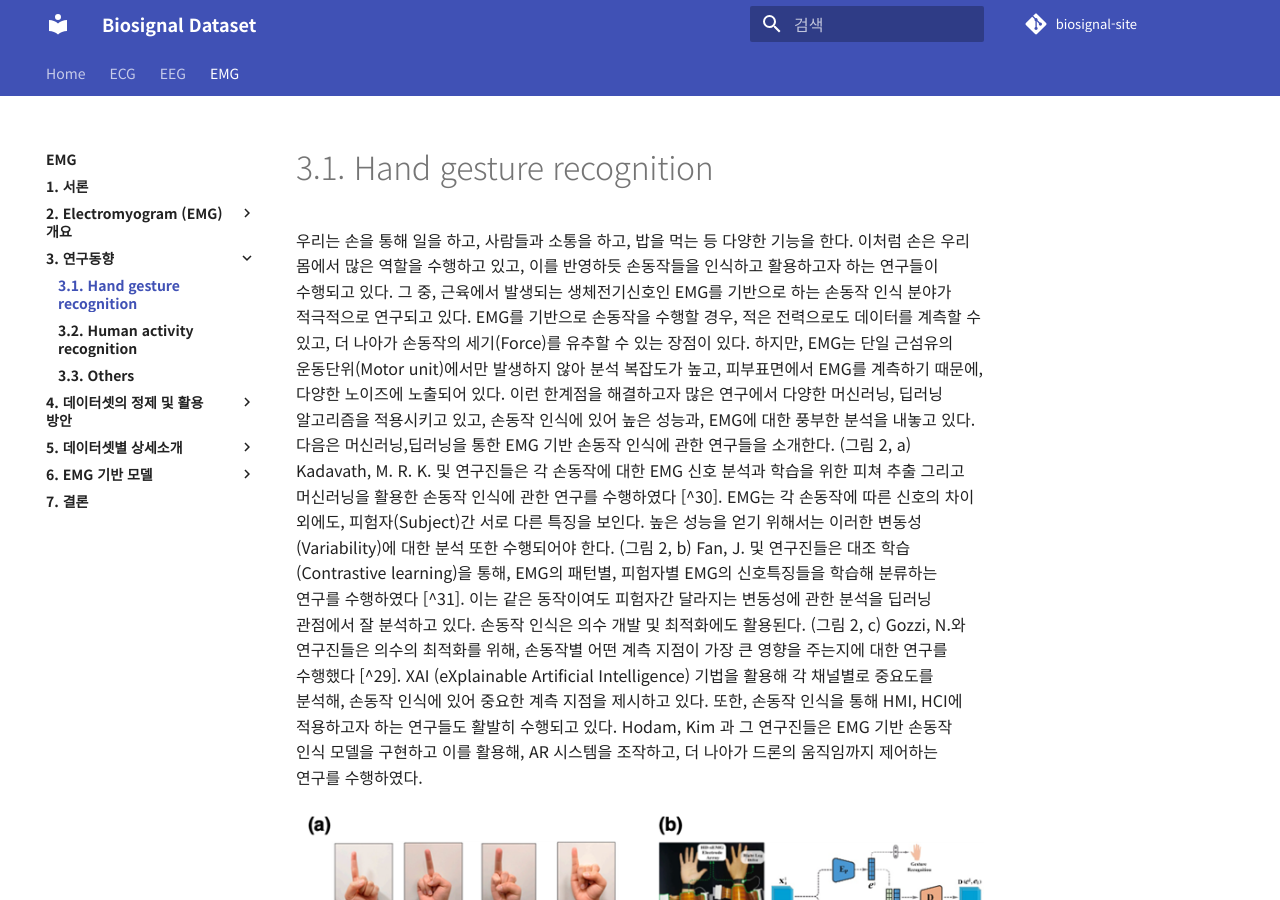
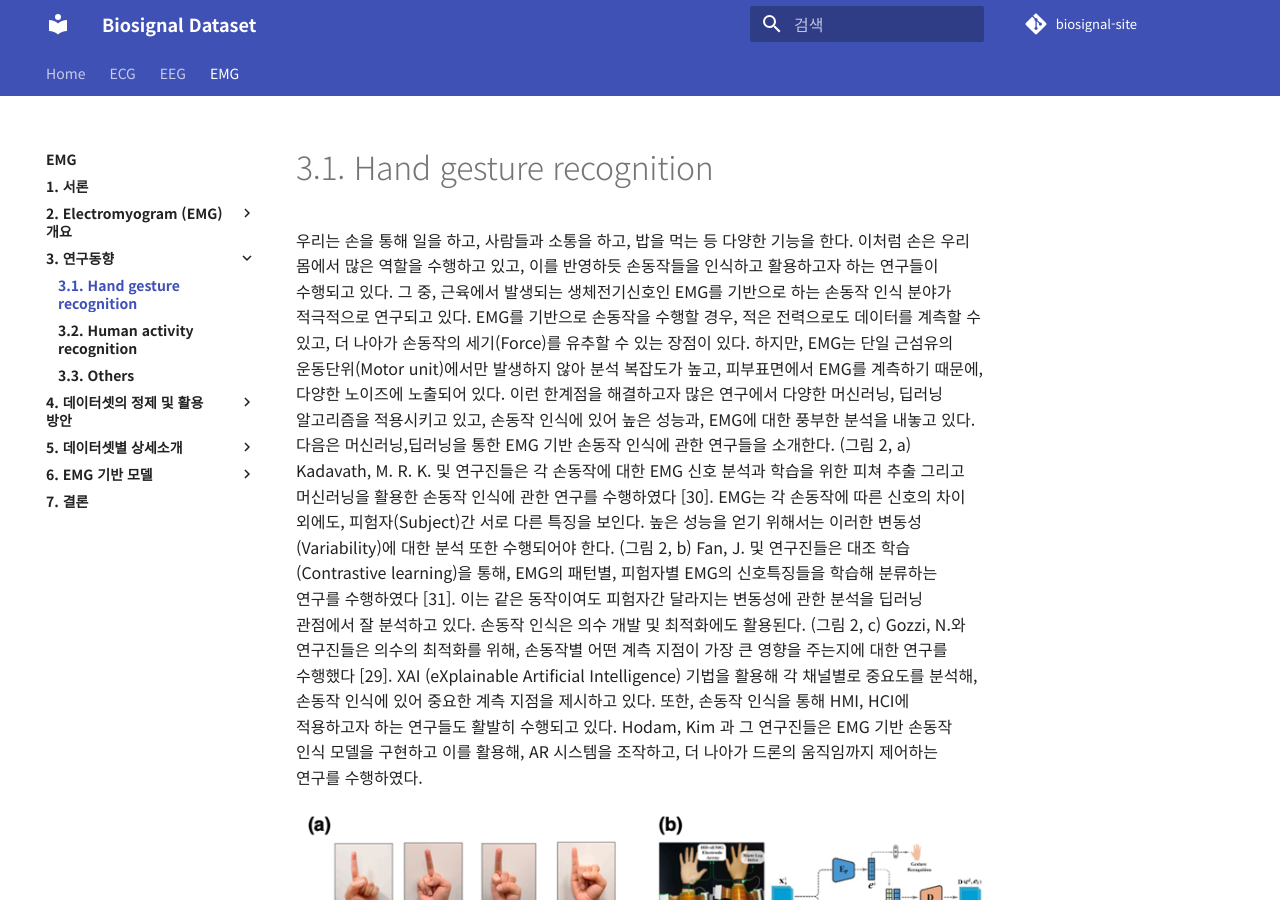
Before and after one commit to iwantjeonyeok/biosignal-site, an MkDocs documentation site: the page built from docs/emg/3-연구동향/3-1-hand-gesture-recognition.md, in a window 1280 px wide and 900 px high. Built offline with MkDocs 1.6.1 and Material for MkDocs 9.7.7, drawn with Linux system fonts in a browser that asks for light colours; comment, search, counter and statistics services are not loaded.

```diff
--- a/docs/emg/3-연구동향/3-1-hand-gesture-recognition.md
+++ b/docs/emg/3-연구동향/3-1-hand-gesture-recognition.md
@@ -2,9 +2,9 @@
 
 
 우리는 손을 통해 일을 하고, 사람들과 소통을 하고, 밥을 먹는 등 다양한 기능을 한다. 이처럼 손은 우리 몸에서 많은 역할을 수행하고 있고, 이를 반영하듯 손동작들을 인식하고 활용하고자 하는 연구들이 수행되고 있다. 그 중, 근육에서 발생되는 생체전기신호인 EMG를 기반으로 하는 손동작 인식 분야가 적극적으로 연구되고 있다. EMG를 기반으로 손동작을 수행할 경우, 적은 전력으로도 데이터를 계측할 수 있고, 더 나아가 손동작의 세기(Force)를 유추할 수 있는 장점이 있다. 하지만, EMG는 단일 근섬유의 운동단위(Motor unit)에서만 발생하지 않아 분석 복잡도가 높고, 피부표면에서 EMG를 계측하기 때문에, 다양한 노이즈에 노출되어 있다. 이런 한계점을 해결하고자 많은 연구에서 다양한 머신러닝, 딥러닝 알고리즘을 적용시키고 있고, 손동작 인식에 있어 높은 성능과, EMG에 대한 풍부한 분석을 내놓고 있다. 다음은 머신러닝,딥러닝을 통한 EMG 기반 손동작 인식에 관한 연구들을 소개한다.
-(그림 2, a) Kadavath, M. R. K. 및 연구진들은 각 손동작에 대한 EMG 신호 분석과 학습을 위한 피쳐 추출 그리고 머신러닝을 활용한 손동작 인식에 관한 연구를 수행하였다 [^30].
-EMG는 각 손동작에 따른 신호의 차이 외에도, 피험자(Subject)간 서로 다른 특징을 보인다. 높은 성능을 얻기 위해서는 이러한 변동성(Variability)에 대한 분석 또한 수행되어야 한다. (그림 2, b) Fan, J. 및 연구진들은 대조 학습(Contrastive learning)을 통해, EMG의 패턴별, 피험자별 EMG의 신호특징들을 학습해 분류하는 연구를 수행하였다 [^31]. 이는 같은 동작이여도 피험자간 달라지는 변동성에 관한 분석을 딥러닝 관점에서 잘 분석하고 있다.
-손동작 인식은 의수 개발 및 최적화에도 활용된다. (그림 2, c) Gozzi, N.와 연구진들은 의수의 최적화를 위해, 손동작별 어떤 계측 지점이 가장 큰 영향을 주는지에 대한 연구를 수행했다 [^29]. XAI (eXplainable Artificial Intelligence) 기법을 활용해 각 채널별로 중요도를 분석해, 손동작 인식에 있어 중요한 계측 지점을 제시하고 있다.
+(그림 2, a) Kadavath, M. R. K. 및 연구진들은 각 손동작에 대한 EMG 신호 분석과 학습을 위한 피쳐 추출 그리고 머신러닝을 활용한 손동작 인식에 관한 연구를 수행하였다 [30].
+EMG는 각 손동작에 따른 신호의 차이 외에도, 피험자(Subject)간 서로 다른 특징을 보인다. 높은 성능을 얻기 위해서는 이러한 변동성(Variability)에 대한 분석 또한 수행되어야 한다. (그림 2, b) Fan, J. 및 연구진들은 대조 학습(Contrastive learning)을 통해, EMG의 패턴별, 피험자별 EMG의 신호특징들을 학습해 분류하는 연구를 수행하였다 [31]. 이는 같은 동작이여도 피험자간 달라지는 변동성에 관한 분석을 딥러닝 관점에서 잘 분석하고 있다.
+손동작 인식은 의수 개발 및 최적화에도 활용된다. (그림 2, c) Gozzi, N.와 연구진들은 의수의 최적화를 위해, 손동작별 어떤 계측 지점이 가장 큰 영향을 주는지에 대한 연구를 수행했다 [29]. XAI (eXplainable Artificial Intelligence) 기법을 활용해 각 채널별로 중요도를 분석해, 손동작 인식에 있어 중요한 계측 지점을 제시하고 있다.
 또한, 손동작 인식을 통해 HMI, HCI에 적용하고자 하는 연구들도 활발히 수행되고 있다. Hodam, Kim 과 그 연구진들은 EMG 기반 손동작 인식 모델을 구현하고 이를 활용해, AR 시스템을 조작하고, 더 나아가 드론의 움직임까지 제어하는 연구를 수행하였다.
 
 ![머신러닝 모델을 활용한 손동작 인식 및 EMG 기반 응용 예시](./image-3.png)
```
